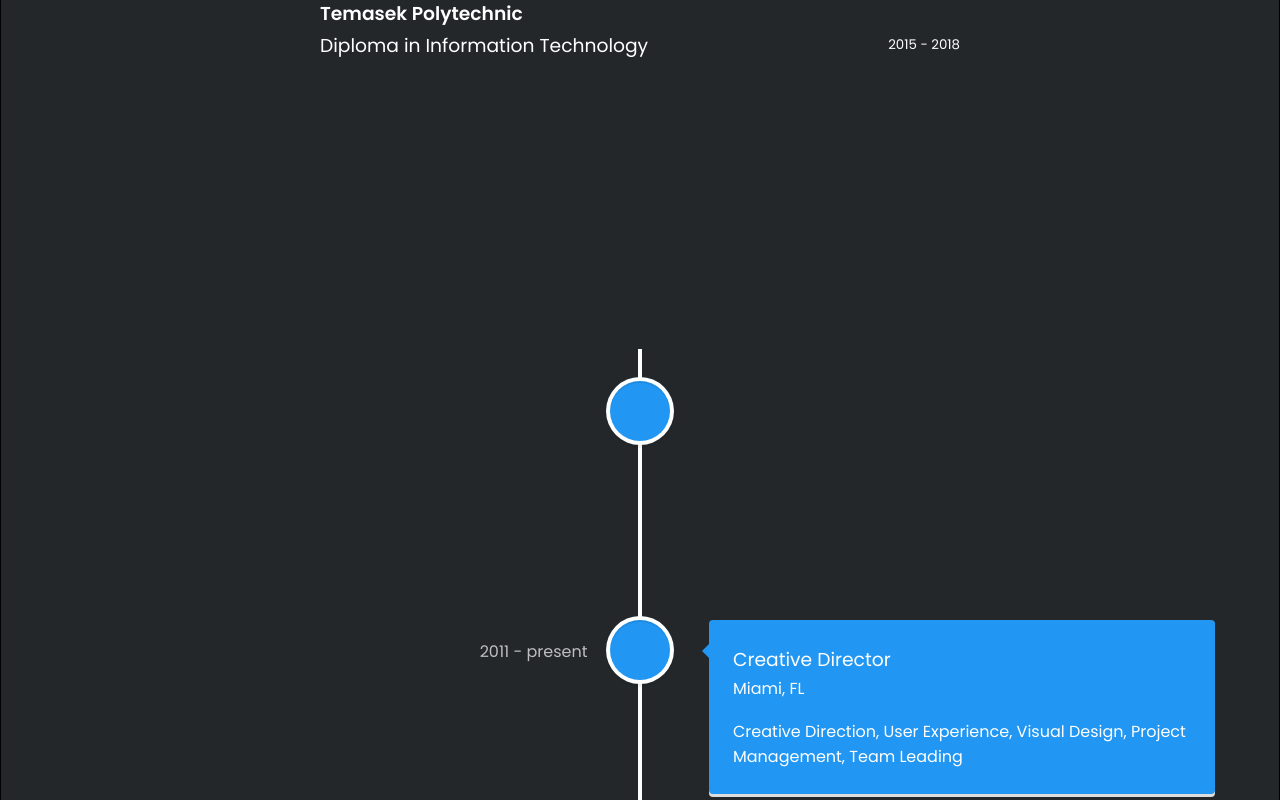
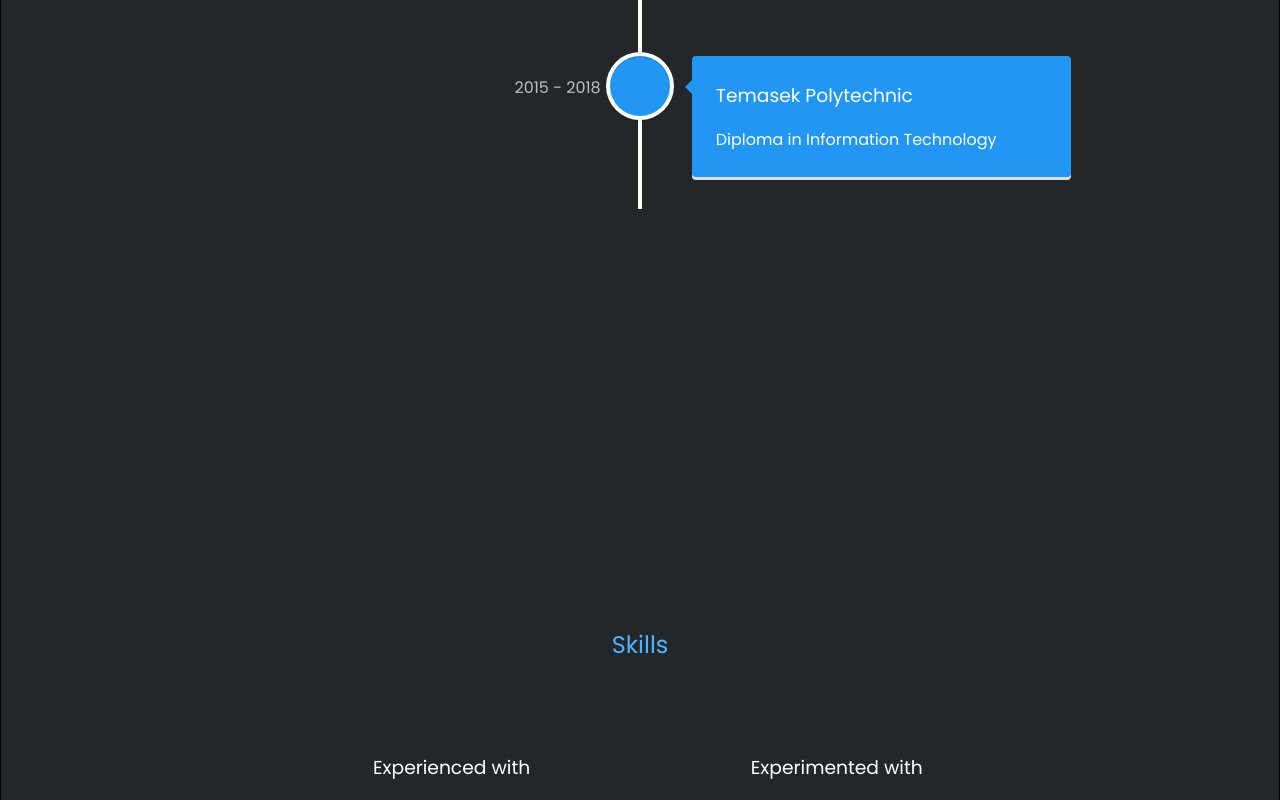
Before and after one commit to yaohong6782/yaohong6782.github.io, a React (Create React App) app: page / in a window 1280 px wide. Shown: the part 1660-2460 px from the top of the page. Built offline with nearby package versions, Linux system fonts and the light colour scheme.

Commit message:
added new timeline component design

```diff
--- a/src/components/body/education/Education.js
+++ b/src/components/body/education/Education.js
@@ -13,7 +13,7 @@
       id: 1,
       school: "University of Wollonggong",
       where: "",
-      course: "Computer Science (Cybersecurity)",
+      course: "Computer Science - Cybersecurity",
       duration: "2020 - 2022",
     },
     {
@@ -30,9 +30,26 @@
       <h2>Education</h2>
 
       <div className="container education__container">
+        <VerticalTimeline>
           {EducationList.map((item, id) => {
             return (
-            <div className="education-wrapper" key={id}>
+              <VerticalTimelineElement key={id}
+                className="vertical-timeline-element--work"
+                contentStyle={{
+                  background: "rgb(33, 150, 243)",
+                  color: "#fff",
+                }}
+                contentArrowStyle={{
+                  borderRight: "7px solid  rgb(33, 150, 243)",
+                }}
+                date={item.duration}
+                iconStyle={{ background: "rgb(33, 150, 243)", color: "#fff" }}
+              >
+                <h3 className="vertical-timeline-element-title">
+                  {item.school}
+                </h3>
+                <p>{item.course}</p>
+                {/* <div className="education-wrapper" key={id}>
                   <div className="edu__wrapper">
                     <h3 className="edu-school">{item.school} </h3>
                     <div className="edu__course-year">
@@ -40,43 +57,12 @@
                       <small className="edu-year">{item.duration}</small>
                     </div>
                   </div>
-            </div>
+                </div> */}
+              </VerticalTimelineElement>
             );
           })}
+        </VerticalTimeline>
       </div>
-
-      {/* figure out how to implement into a map */}
-      <VerticalTimeline>
-        <VerticalTimelineElement
-          className="vertical-timeline-element--work"
-          contentStyle={{ background: "rgb(33, 150, 243)", color: "#fff" }}
-          contentArrowStyle={{ borderRight: "7px solid  rgb(33, 150, 243)" }}
-          date="2011 - present"
-          iconStyle={{ background: "rgb(33, 150, 243)", color: "#fff" }}
-        >
-          <h3 className="vertical-timeline-element-title">Creative Director</h3>
-          <h4 className="vertical-timeline-element-subtitle">Miami, FL</h4>
-          <p>
-            Creative Direction, User Experience, Visual Design, Project
-            Management, Team Leading
-          </p>
-        </VerticalTimelineElement>
-        <VerticalTimelineElement
-          className="vertical-timeline-element--work"
-          contentStyle={{ background: "rgb(33, 150, 243)", color: "#fff" }}
-          contentArrowStyle={{ borderRight: "7px solid  rgb(33, 150, 243)" }}
-          date="2011 - present"
-          iconStyle={{ background: "rgb(33, 150, 243)", color: "#fff" }}
-        >
-          <h3 className="vertical-timeline-element-title">Creative Director</h3>
-          <h4 className="vertical-timeline-element-subtitle">Miami, FL</h4>
-          <p>
-            Creative Direction, User Experience, Visual Design, Project
-            Management, Team Leading
-          </p>
-        </VerticalTimelineElement>
-
-      </VerticalTimeline>
     </section>
   );
 };
```
Lines whose indentation alone changed are shown as unchanged.
